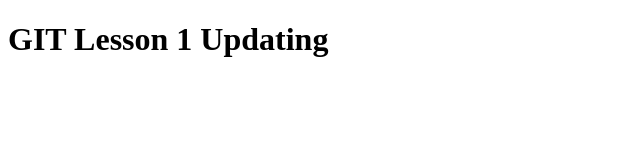
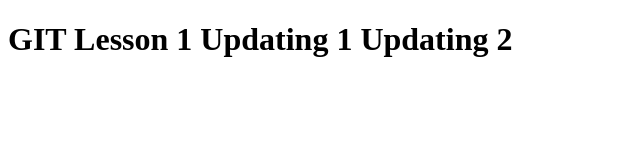
Before and after one commit to FannyWolf/Training-repo, a plain HTML site: page Lesson 43/index.html in a window 1280 px wide. Shown: the whole page, without its empty margins (0-640 px from the left). Drawn offline with Linux system fonts and the light colour scheme.

Commit message:
Update index.html

```diff
--- a/Lesson 43/index.html
+++ b/Lesson 43/index.html
@@ -8,7 +8,8 @@
 <body>
     <h1>
         GIT Lesson 1
-        Updating
+        Updating 1
+        Updating 2
 
     </h1>
 
```
